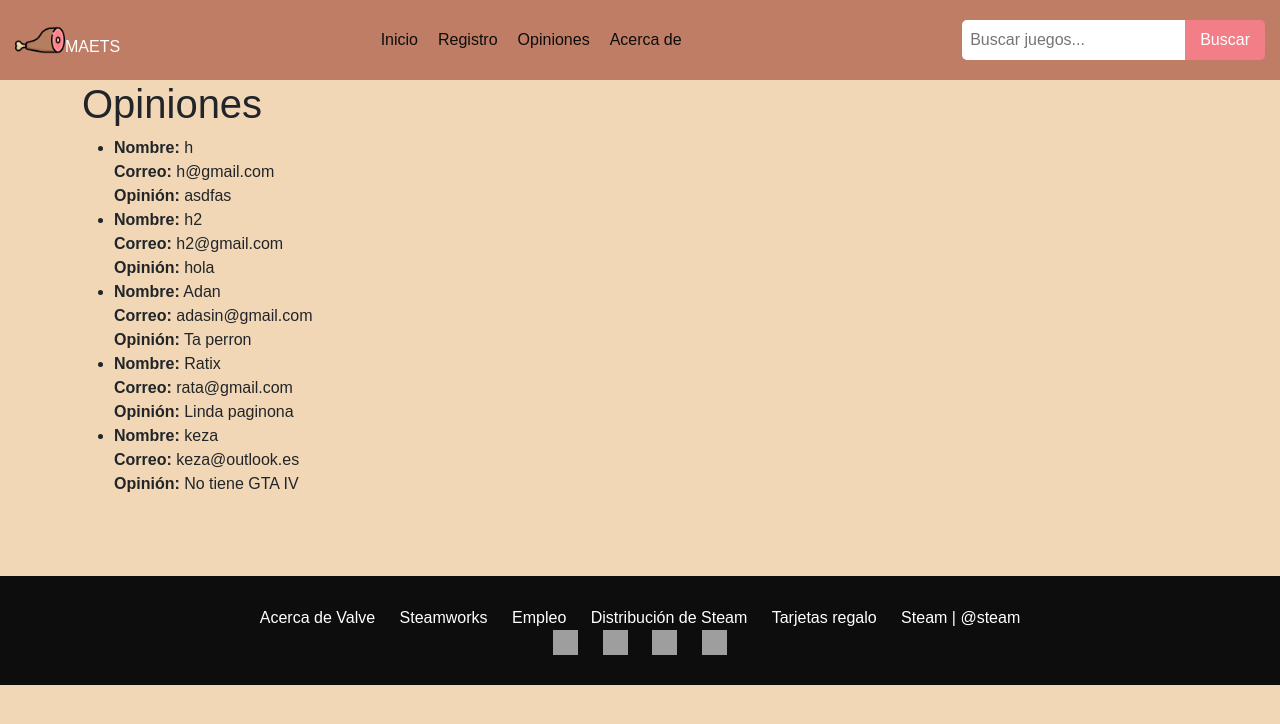
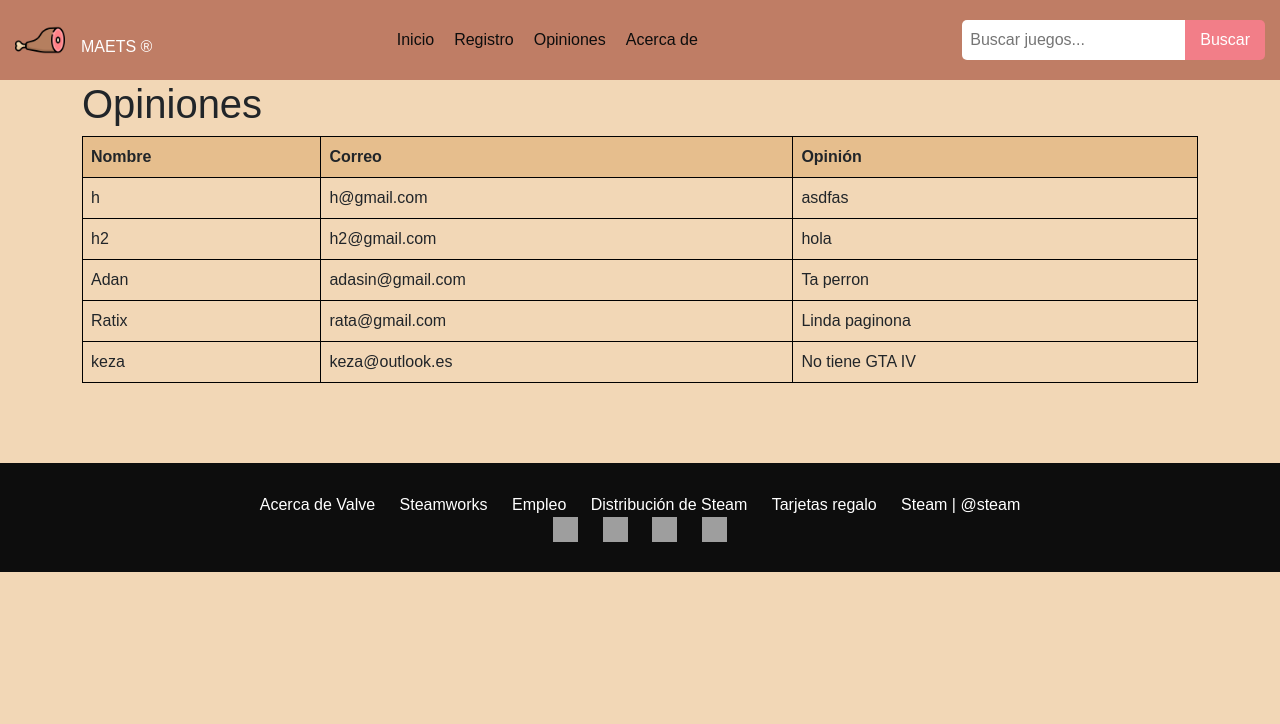
Before and after one commit to Dilan03/Proyecto-U2-django, a Django app: page /opiniones/ in a window 1280 px wide. Shown: the top 724 px of the page. Run offline with Django 5.2, Linux system fonts and the light colour scheme; data comes from the database, SQL or seed files in the repository; both versions use the stored data as it was after the commit; grey boxes are pictures that could not be loaded.

Commit message:
about
Se agrego about y se le modifico el estilo de la tabla de opiniones

```diff
--- a/aplication/urls.py
+++ b/aplication/urls.py
@@ -6,4 +6,5 @@ urlpatterns = [
     path("", views.home, name="home"),
     path('registro/', views.registro, name="registro"),
     path('opiniones/', views.mostrar_opiniones, name="mostrar_opiniones"),
+    path('about/', views.about, name="about"),
 ]
--- a/aplication/views.py
+++ b/aplication/views.py
@@ -32,3 +32,6 @@ def registro(request):
 def mostrar_opiniones(request):
     opiniones = Opinion.objects.all()
     return render(request, "aplication/opiniones.html", {'opiniones': opiniones})
+
+def about(request):
+    return render(request, "aplication/about.html")
--- a/static/css/style.css
+++ b/static/css/style.css
@@ -147,3 +147,32 @@ body {
 .caja {
     padding-top: 20px;
 }
+
+table {
+    width: 100%;
+    border-collapse: collapse;
+}
+
+table, th, td {
+    border: 1px solid black;
+}
+
+th, td {
+    padding: 8px;
+    text-align: left;
+}
+
+th {
+    background-color: #e6be8d;
+}
+
+.miembros {
+    border-radius: 100%;
+    width: 200px;
+    height: 200px;
+}
+
+.logo_grandote {
+    width: 200px;
+    height: 200px;
+}
--- a/templates/aplication/base.html
+++ b/templates/aplication/base.html
@@ -17,19 +17,19 @@
     });
     </script>
 
-    <title>Mi primera app</title>
+    <title>Meats®</title>
 </head>
 <body>
   <nav class="navbar">
     <div class="logo">
         <img src="{% static 'images/MeatsLogo.png' %}" alt="Meats Logo">
-        <p>MAETS</p>
+        <p style="margin-left: 1rem;">MAETS ®</p>
     </div>
     <ul class="nav-links">
         <li><a href="/">Inicio</a></li>
         <li><a href="/registro/">Registro</a></li>
         <li><a href="/opiniones/">Opiniones</a></li>
-        <li><a href="#">Acerca de</a></li>
+        <li><a href="/about">Acerca de</a></li>
     </ul>
     <div class="search-bar">
         <input type="text" placeholder="Buscar juegos...">
--- a/templates/aplication/home.html
+++ b/templates/aplication/home.html
@@ -56,7 +56,7 @@
             <div class="game-details">
                 <h2>Baraja española</h2>
                 <p>Precio: $123.99</p>
-                <p class="descuento">Precio con descuento: $124.99</p>
+                <p class="descuento">Precio con descuento: $123.89</p>
             </div>
         </div>
       </div>
--- a/templates/aplication/opiniones.html
+++ b/templates/aplication/opiniones.html
@@ -1,14 +1,19 @@
 <!DOCTYPE html>
 {% extends "aplication/base.html" %}
 {% block body_block %}
-    <h1>Opiniones</h1>
-    <ul>
-        {% for opinion in opiniones %}
-            <li>
-                <strong>Nombre:</strong> {{ opinion.nombre }} <br>
-                <strong>Correo:</strong> {{ opinion.correo }} <br>
-                <strong>Opinión:</strong> {{ opinion.opinion }}
-            </li>
-        {% endfor %}
-    </ul>
+<h1>Opiniones</h1>
+<table>
+    <tr>
+        <th>Nombre</th>
+        <th>Correo</th>
+        <th>Opinión</th>
+    </tr>
+    {% for opinion in opiniones %}
+    <tr>
+        <td>{{ opinion.nombre }}</td>
+        <td>{{ opinion.correo }}</td>
+        <td>{{ opinion.opinion }}</td>
+    </tr>
+    {% endfor %}
+</table>
 {% endblock %}
```
Also changed, not shown: templates/aplication/about.html (added, +33 -0 lines), db.sqlite3, static/images/Elias.png (added), static/images/Isra.png (added), static/images/dilan.png (added).
